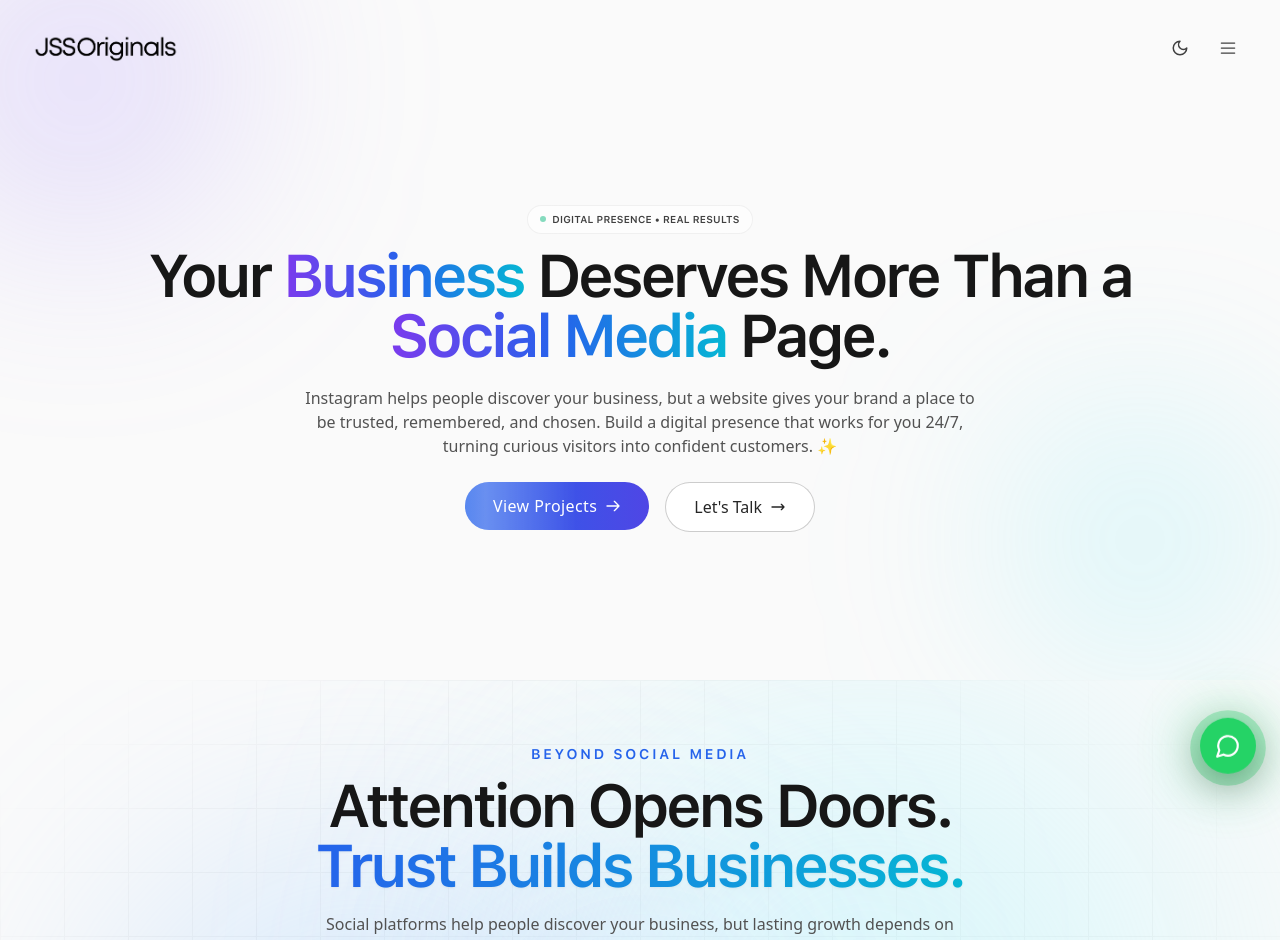
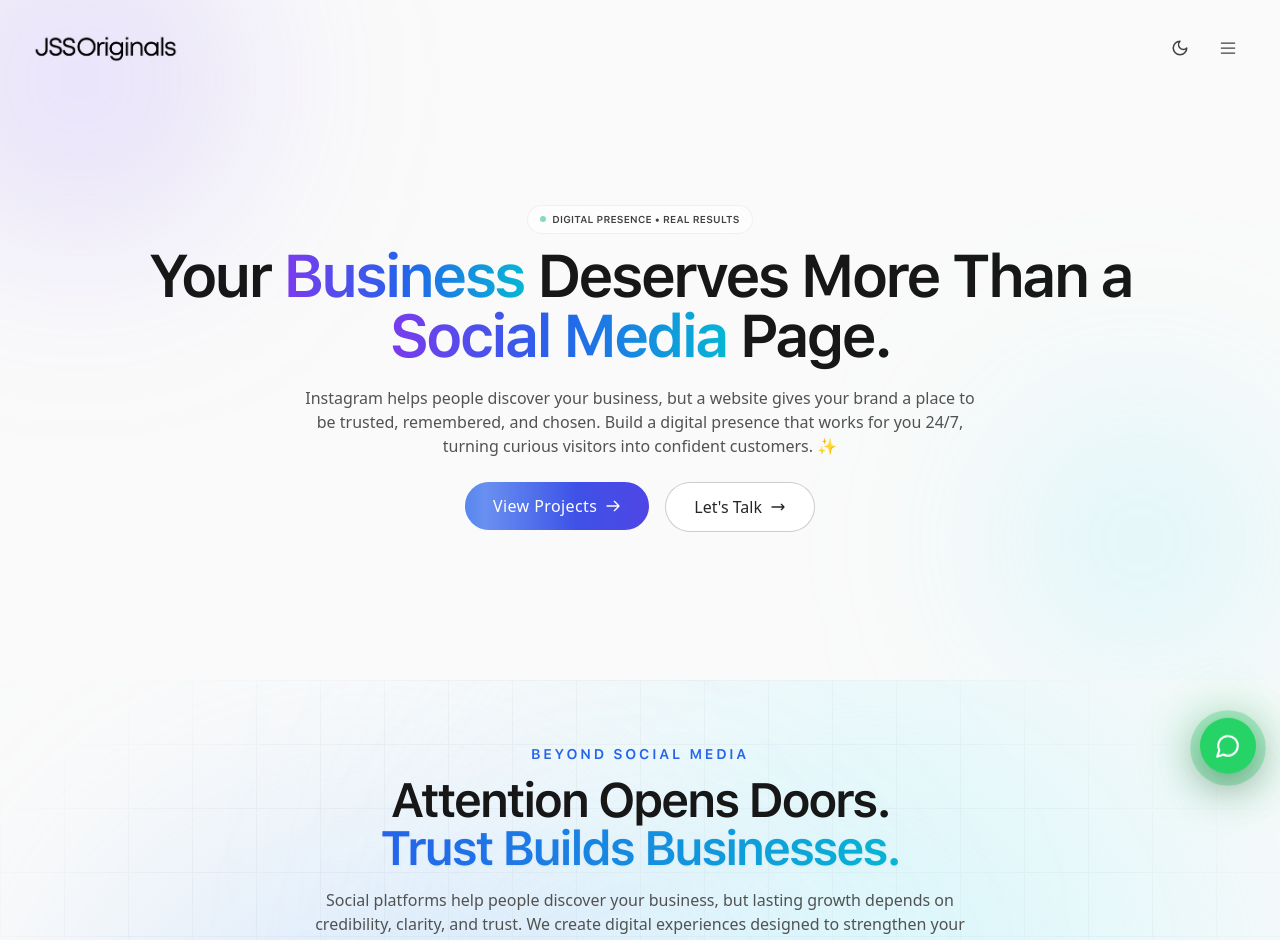
Before and after one commit to jitendra-math/Agency-Website, a Next.js app: page / in a window 1280 px wide. Shown: the top 940 px of the page. Built offline with nearby package versions, Linux system fonts and the light colour scheme; a web font is replaced by a local one.

Commit message:
Update via Repo Manager 🚀

```diff
--- a/src/components/sections/AboutPreview.js
+++ b/src/components/sections/AboutPreview.js
@@ -125,7 +125,7 @@ export default function AboutPreview() {
 
           <h2
             className="
-            text-4xl sm:text-5xl md:text-6xl
+            text-3xl sm:text-4xl md:text-5xl
             font-bold tracking-tighter
             text-neutral-900 dark:text-white
             leading-[1.1]
```
